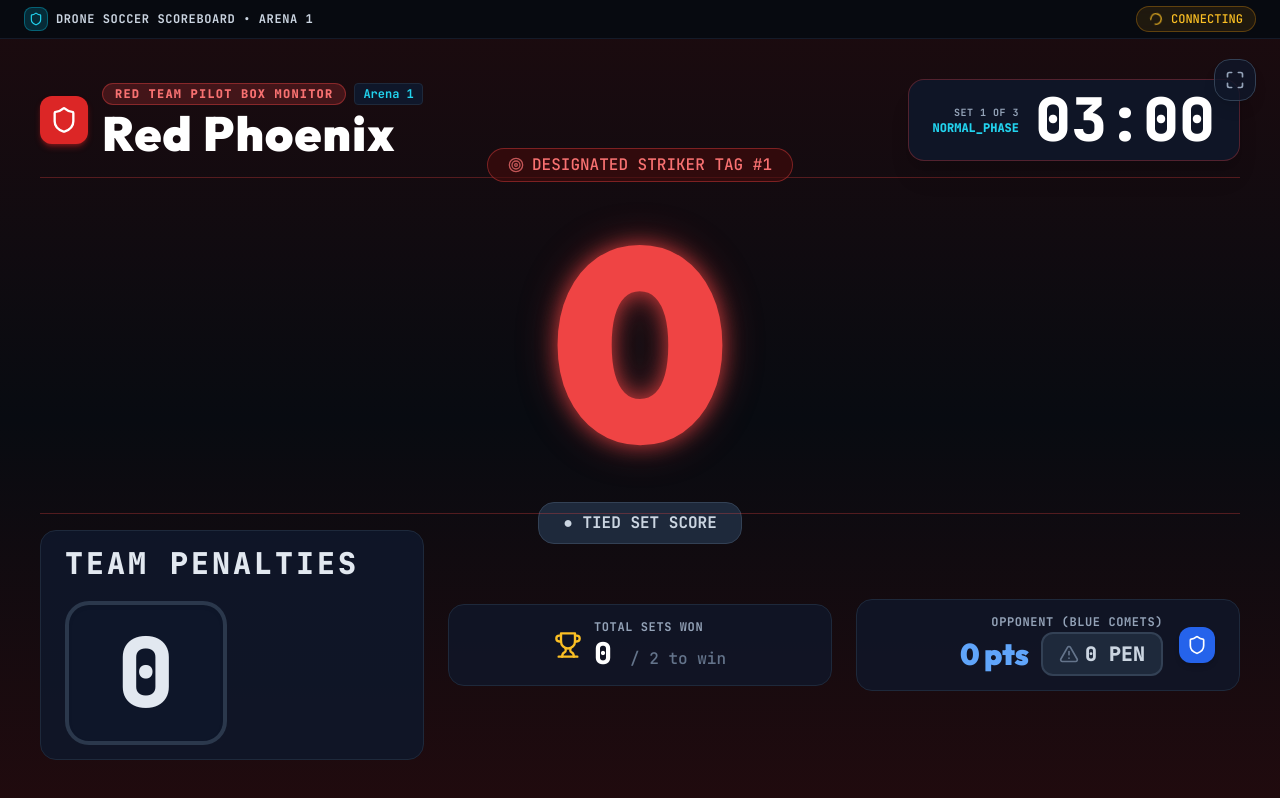
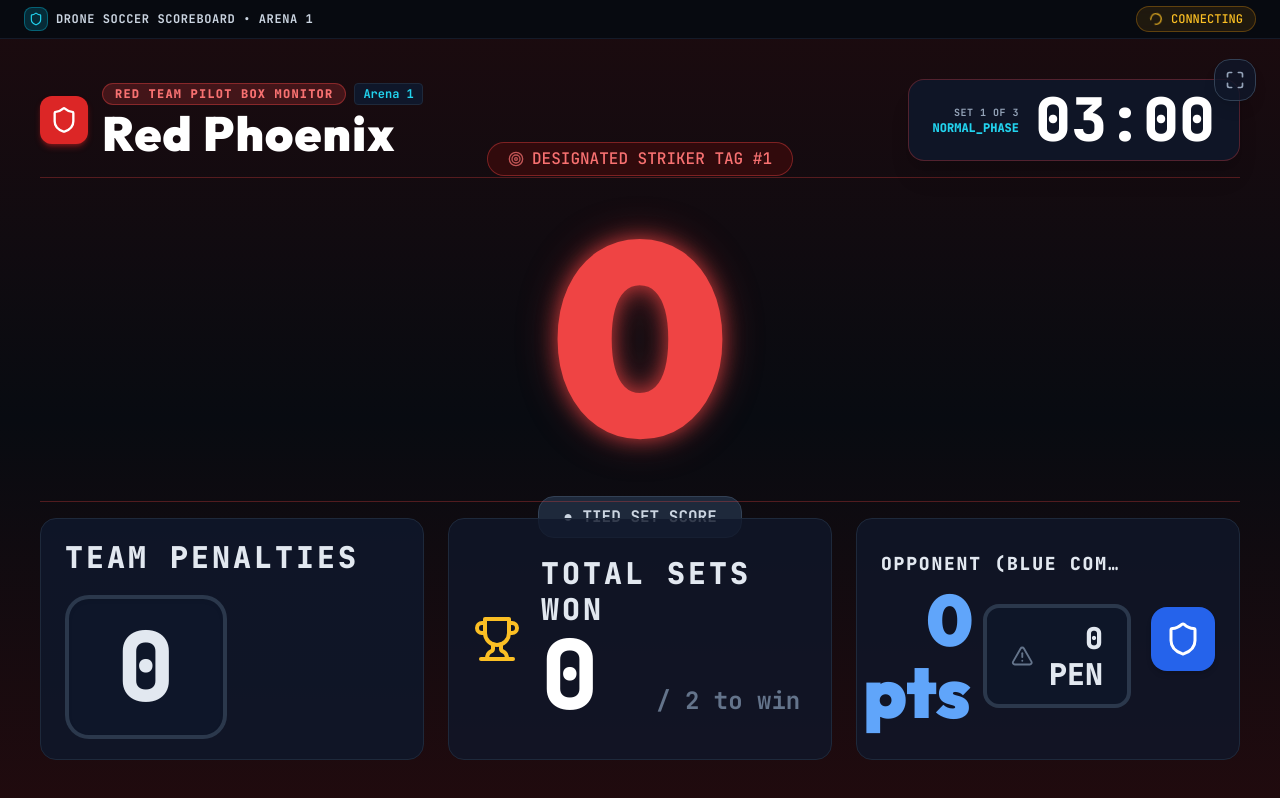
Before and after one commit to TrashPandaStudios/ds-scoreboard-system, a React (Vite) app in the folder frontend/: page /arena/1/red in a window 1280 px wide. Built offline with nearby package versions, Linux system fonts and the light colour scheme.

Commit message:
Update display sizes of other elements on the team specific ui

```diff
--- a/frontend/src/pages/displays/BlueTeamDisplay.tsx
+++ b/frontend/src/pages/displays/BlueTeamDisplay.tsx
@@ -174,10 +174,10 @@ export const BlueTeamDisplay: React.FC = () => {
         </div>
 
         {/* Bottom Bar: Large Penalties HUD, Sets Won, and Opponent Quick Check */}
-        <div className="grid grid-cols-1 md:grid-cols-3 items-center justify-between gap-3 sm:gap-6 border-t border-blue-500/30 pt-3 sm:pt-4 shrink-0">
+        <div className="grid grid-cols-1 md:grid-cols-3 items-stretch justify-between gap-3 sm:gap-6 border-t border-blue-500/30 pt-3 sm:pt-4 shrink-0">
           {/* Main Pilot Team Penalties */}
           <div
-            className={`flex items-center gap-3 sm:gap-4 bg-slate-900/90 px-4 sm:px-6 py-2.5 sm:py-3.5 rounded-2xl border transition-all ${
+            className={`flex items-center justify-center gap-3 sm:gap-4 bg-slate-900/90 px-4 sm:px-6 py-3 sm:py-5 rounded-2xl border transition-all h-full ${
               state.bluePenalties > 0
                 ? 'border-amber-500/70 bg-amber-950/30 shadow-[0_0_28px_rgba(245,158,11,0.3)]'
                 : 'border-slate-800'
@@ -191,38 +191,39 @@ export const BlueTeamDisplay: React.FC = () => {
             />
           </div>
 
-          {/* Sets Won */}
-          <div className="flex items-center justify-center gap-2 sm:gap-3 bg-slate-900/80 px-3 sm:px-6 py-2.5 sm:py-3.5 rounded-2xl border border-slate-800">
-            <Trophy className="w-5 h-5 sm:w-7 sm:h-7 text-amber-400 shrink-0" />
+          {/* Sets Won — scaled to match penalties badge height/weight */}
+          <div className="flex items-center justify-center gap-4 sm:gap-5 bg-slate-900/80 px-4 sm:px-6 py-3 sm:py-5 rounded-2xl border border-slate-800 h-full">
+            <Trophy className="w-8 h-8 sm:w-12 sm:h-12 text-amber-400 shrink-0" />
             <div className="text-left">
-              <span className="text-[10px] sm:text-xs font-mono text-slate-400 block uppercase font-bold tracking-wider">
+              <span className="text-lg sm:text-2xl lg:text-3xl font-mono font-black text-slate-200 block uppercase tracking-widest leading-none">
                 TOTAL SETS WON
               </span>
-              <span className="text-xl sm:text-3xl font-mono font-black text-white leading-tight">
-                {state.blueSetScore} <span className="text-xs sm:text-base font-normal text-slate-500">/ 2 to win</span>
+              <span className="text-6xl sm:text-7xl lg:text-8xl font-mono font-black text-white leading-none tabular-nums">
+                {state.blueSetScore}{' '}
+                <span className="text-lg sm:text-2xl font-bold text-slate-500">/ 2 to win</span>
               </span>
             </div>
           </div>
 
           {/* Opponent Quick Telemetry with Distinct Penalties Badge */}
-          <div className="flex items-center justify-end gap-3 sm:gap-4 text-right bg-slate-900/80 px-4 sm:px-6 py-2.5 sm:py-3.5 rounded-2xl border border-slate-800">
+          <div className="flex items-center justify-end gap-3 sm:gap-5 text-right bg-slate-900/80 px-4 sm:px-6 py-3 sm:py-5 rounded-2xl border border-slate-800 h-full">
             <div className="min-w-0">
-              <span className="text-[10px] sm:text-xs font-mono text-slate-400 uppercase block font-bold tracking-wider truncate">
+              <span className="text-sm sm:text-lg font-mono text-slate-200 uppercase block font-black tracking-widest truncate">
                 OPPONENT ({state.teamRed})
               </span>
-              <div className="flex items-center justify-end gap-2 sm:gap-3 mt-0.5">
-                <span className="text-xl sm:text-3xl font-display font-black text-red-500 tabular-nums">
+              <div className="flex items-center justify-end gap-2 sm:gap-3 mt-1.5">
+                <span className="text-5xl sm:text-6xl lg:text-7xl font-display font-black text-red-500 tabular-nums leading-none">
                   {state.redScore} pts
                 </span>
                 <span
-                  className={`inline-flex items-center gap-1.5 font-mono font-black text-sm sm:text-lg lg:text-xl px-3 sm:px-4 py-1 sm:py-1.5 rounded-xl border-2 transition-all ${
+                  className={`inline-flex items-center gap-1.5 font-mono font-black text-xl sm:text-2xl lg:text-3xl px-4 sm:px-6 py-2 sm:py-3 rounded-2xl border-4 transition-all ${
                     state.redPenalties > 0
                       ? 'bg-rose-950/90 text-rose-200 border-rose-500 shadow-[0_0_18px_rgba(244,63,94,0.6)] animate-pulse'
-                      : 'bg-slate-800 text-slate-300 border-slate-700'
+                      : 'bg-slate-900/95 text-slate-200 border-slate-700/80'
                   }`}
                   title="Opponent Penalties"
                 >
-                  <AlertTriangle className={`w-4 h-4 sm:w-5 sm:h-5 ${state.redPenalties > 0 ? 'text-rose-400' : 'text-slate-500'}`} />
+                  <AlertTriangle className={`w-6 h-6 sm:w-8 sm:h-8 ${state.redPenalties > 0 ? 'text-rose-400' : 'text-slate-500'}`} />
                   <span>{state.redPenalties} PEN</span>
                 </span>
               </div>
@@ -231,7 +232,7 @@ export const BlueTeamDisplay: React.FC = () => {
               teamName={state.teamRed}
               logoUrl={state.teamRedLogoUrl}
               side="red"
-              size="md"
+              size="xl"
               className="shrink-0"
             />
           </div>
--- a/frontend/src/pages/displays/RedTeamDisplay.tsx
+++ b/frontend/src/pages/displays/RedTeamDisplay.tsx
@@ -174,10 +174,10 @@ export const RedTeamDisplay: React.FC = () => {
         </div>
 
         {/* Bottom Bar: Large Penalties HUD, Sets Won, and Opponent Quick Check */}
-        <div className="grid grid-cols-1 md:grid-cols-3 items-center justify-between gap-3 sm:gap-6 border-t border-red-500/30 pt-3 sm:pt-4 shrink-0">
+        <div className="grid grid-cols-1 md:grid-cols-3 items-stretch justify-between gap-3 sm:gap-6 border-t border-red-500/30 pt-3 sm:pt-4 shrink-0">
           {/* Main Pilot Team Penalties */}
           <div
-            className={`flex items-center gap-3 sm:gap-4 bg-slate-900/90 px-4 sm:px-6 py-2.5 sm:py-3.5 rounded-2xl border transition-all ${
+            className={`flex items-center justify-center gap-3 sm:gap-4 bg-slate-900/90 px-4 sm:px-6 py-3 sm:py-5 rounded-2xl border transition-all h-full ${
               state.redPenalties > 0
                 ? 'border-rose-500/70 bg-rose-950/30 shadow-[0_0_28px_rgba(244,63,94,0.3)]'
                 : 'border-slate-800'
@@ -191,38 +191,39 @@ export const RedTeamDisplay: React.FC = () => {
             />
           </div>
 
-          {/* Sets Won */}
-          <div className="flex items-center justify-center gap-2 sm:gap-3 bg-slate-900/80 px-3 sm:px-6 py-2.5 sm:py-3.5 rounded-2xl border border-slate-800">
-            <Trophy className="w-5 h-5 sm:w-7 sm:h-7 text-amber-400 shrink-0" />
+          {/* Sets Won — scaled to match penalties badge height/weight */}
+          <div className="flex items-center justify-center gap-4 sm:gap-5 bg-slate-900/80 px-4 sm:px-6 py-3 sm:py-5 rounded-2xl border border-slate-800 h-full">
+            <Trophy className="w-8 h-8 sm:w-12 sm:h-12 text-amber-400 shrink-0" />
             <div className="text-left">
-              <span className="text-[10px] sm:text-xs font-mono text-slate-400 block uppercase font-bold tracking-wider">
+              <span className="text-lg sm:text-2xl lg:text-3xl font-mono font-black text-slate-200 block uppercase tracking-widest leading-none">
                 TOTAL SETS WON
               </span>
-              <span className="text-xl sm:text-3xl font-mono font-black text-white leading-tight">
-                {state.redSetScore} <span className="text-xs sm:text-base font-normal text-slate-500">/ 2 to win</span>
+              <span className="text-6xl sm:text-7xl lg:text-8xl font-mono font-black text-white leading-none tabular-nums">
+                {state.redSetScore}{' '}
+                <span className="text-lg sm:text-2xl font-bold text-slate-500">/ 2 to win</span>
               </span>
             </div>
           </div>
 
           {/* Opponent Quick Telemetry with Distinct Penalties Badge */}
-          <div className="flex items-center justify-end gap-3 sm:gap-4 text-right bg-slate-900/80 px-4 sm:px-6 py-2.5 sm:py-3.5 rounded-2xl border border-slate-800">
+          <div className="flex items-center justify-end gap-3 sm:gap-5 text-right bg-slate-900/80 px-4 sm:px-6 py-3 sm:py-5 rounded-2xl border border-slate-800 h-full">
             <div className="min-w-0">
-              <span className="text-[10px] sm:text-xs font-mono text-slate-400 uppercase block font-bold tracking-wider truncate">
+              <span className="text-sm sm:text-lg font-mono text-slate-200 uppercase block font-black tracking-widest truncate">
                 OPPONENT ({state.teamBlue})
               </span>
-              <div className="flex items-center justify-end gap-2 sm:gap-3 mt-0.5">
-                <span className="text-xl sm:text-3xl font-display font-black text-blue-400 tabular-nums">
+              <div className="flex items-center justify-end gap-2 sm:gap-3 mt-1.5">
+                <span className="text-5xl sm:text-6xl lg:text-7xl font-display font-black text-blue-400 tabular-nums leading-none">
                   {state.blueScore} pts
                 </span>
                 <span
-                  className={`inline-flex items-center gap-1.5 font-mono font-black text-sm sm:text-lg lg:text-xl px-3 sm:px-4 py-1 sm:py-1.5 rounded-xl border-2 transition-all ${
+                  className={`inline-flex items-center gap-1.5 font-mono font-black text-xl sm:text-2xl lg:text-3xl px-4 sm:px-6 py-2 sm:py-3 rounded-2xl border-4 transition-all ${
                     state.bluePenalties > 0
                       ? 'bg-amber-950/90 text-amber-200 border-amber-500 shadow-[0_0_18px_rgba(245,158,11,0.6)] animate-pulse'
-                      : 'bg-slate-800 text-slate-300 border-slate-700'
+                      : 'bg-slate-900/95 text-slate-200 border-slate-700/80'
                   }`}
                   title="Opponent Penalties"
                 >
-                  <AlertTriangle className={`w-4 h-4 sm:w-5 sm:h-5 ${state.bluePenalties > 0 ? 'text-amber-400' : 'text-slate-500'}`} />
+                  <AlertTriangle className={`w-6 h-6 sm:w-8 sm:h-8 ${state.bluePenalties > 0 ? 'text-amber-400' : 'text-slate-500'}`} />
                   <span>{state.bluePenalties} PEN</span>
                 </span>
               </div>
@@ -231,7 +232,7 @@ export const RedTeamDisplay: React.FC = () => {
               teamName={state.teamBlue}
               logoUrl={state.teamBlueLogoUrl}
               side="blue"
-              size="md"
+              size="xl"
               className="shrink-0"
             />
           </div>
```
